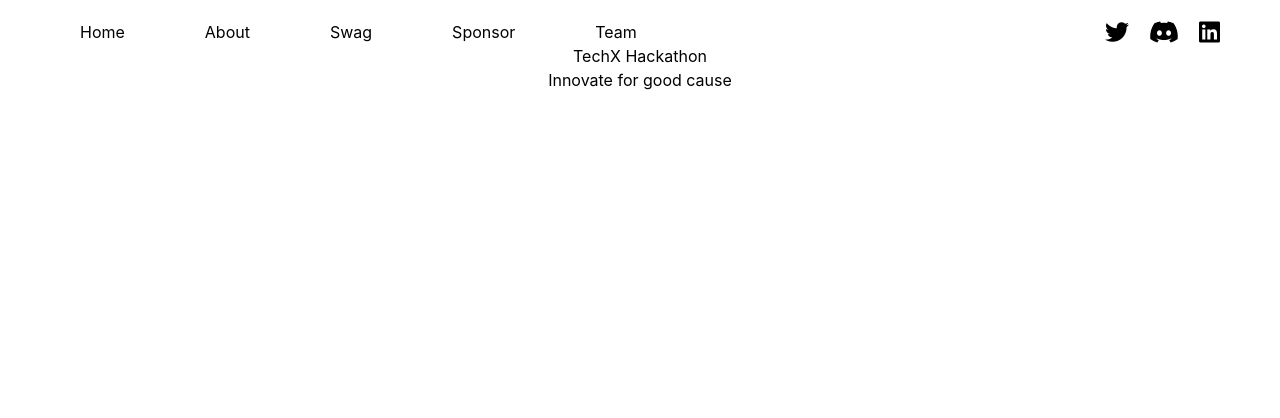
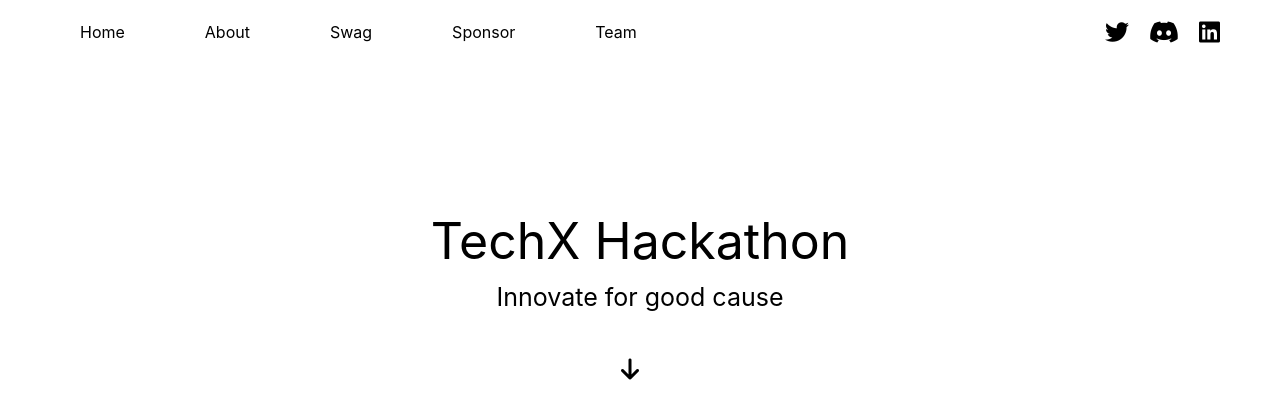
Before and after one commit to PiyushKalyanpy/foss, a React (Create React App) app: page / in a window 1280 px wide. Shown: the top 418 px of the page. Built offline with nearby package versions, Linux system fonts and the light colour scheme.

Commit message:
basic home page template ready.

```diff
--- a/src/Components/HomePage.css
+++ b/src/Components/HomePage.css
@@ -1,3 +1,11 @@
 ul {
     text-decoration: none;
 }
+
+h1 {
+    font-size: 50px;
+}
+
+h2 {
+    font-size: 25px;
+}
--- a/src/Components/HomePage.js
+++ b/src/Components/HomePage.js
@@ -21,9 +21,10 @@ function HomePage() {
                 </div>
             </div>
 
-            <div>
+            <div className='mt-40'>
                 <h1>TechX Hackathon</h1>
-                <h2>Innovate for good cause</h2>
+                <h2 className='mb-10'>Innovate for good cause</h2>
+                <a href=''><i className="fa-solid fa-arrow-down fa-xl pr-5"></i></a>
             </div>
 
         </div>
```
